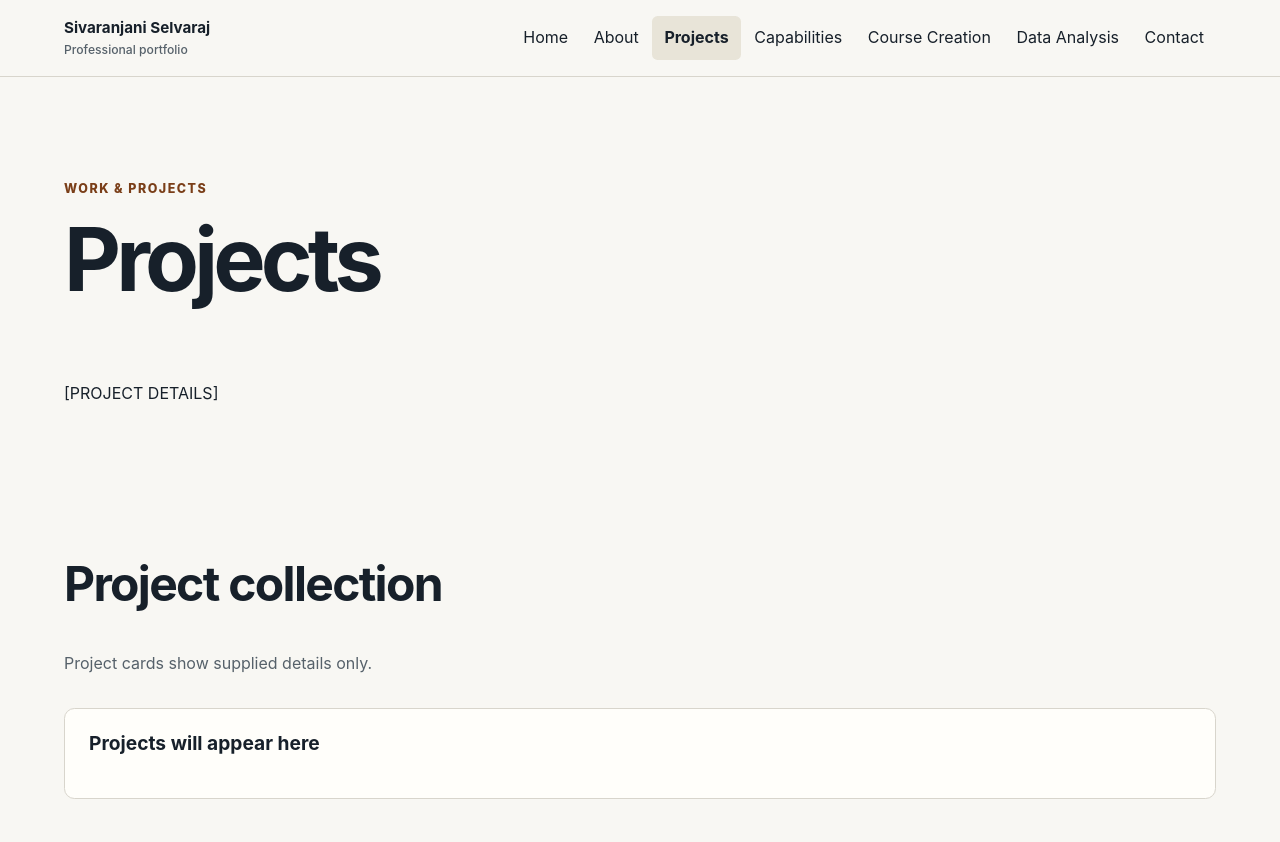
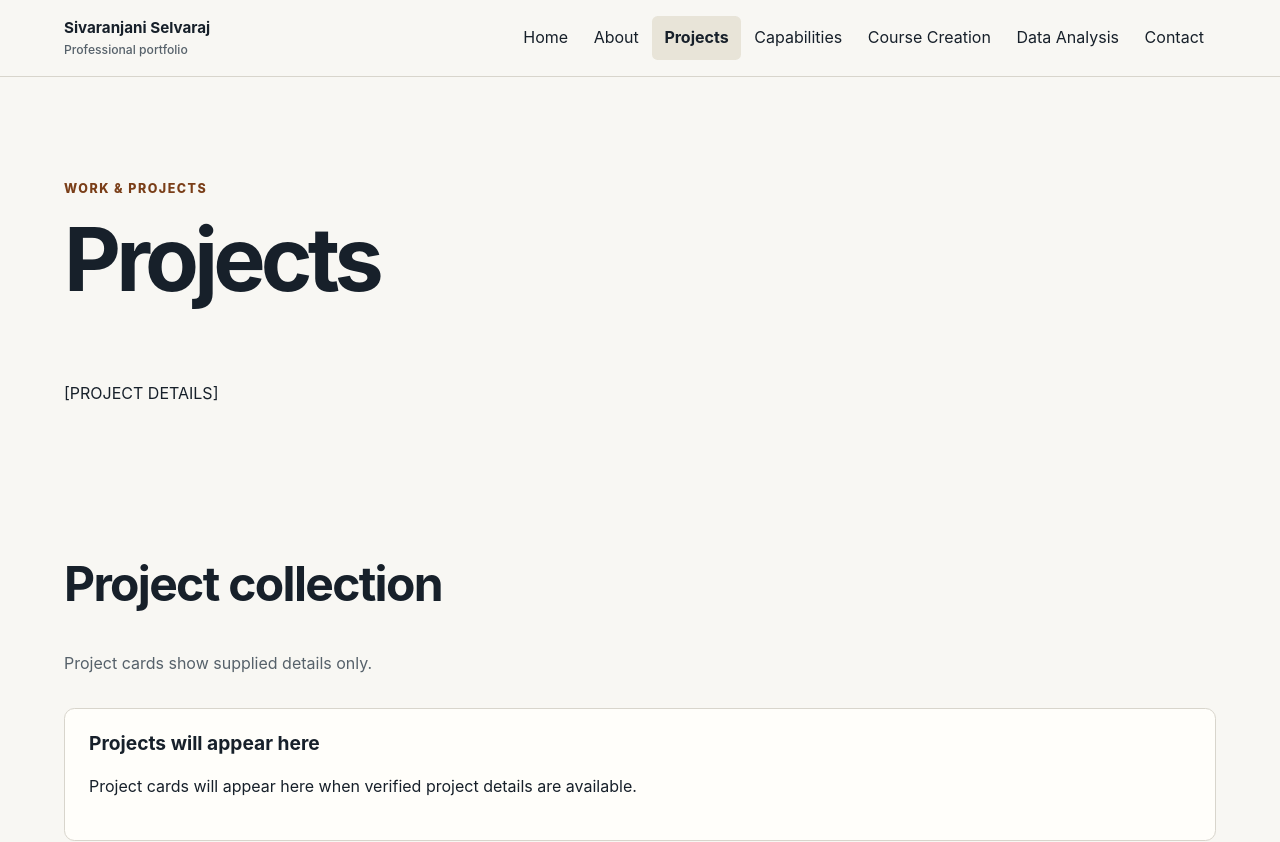
Before and after one commit to Siva0626/sivaranjani-portfolio, a React (Vite) app: page /projects in a window 1280 px wide. Shown: the top 842 px of the page. Built offline with nearby package versions, Linux system fonts and the light colour scheme.

Commit message:
Fix project grid descriptions

```diff
--- a/src/pages/CourseCreationPage.tsx
+++ b/src/pages/CourseCreationPage.tsx
@@ -5,7 +5,7 @@ import { courseCreationProjects } from '../content/portfolio'
 
 export function CourseCreationPage() {
   return <PageContainer><Section className="page-intro"><p className="eyebrow">Portfolio area</p><h1>Course creation</h1><p>[COURSE DETAILS]</p></Section>
-    <Section><SectionHeading title="Course work" description="Verified course examples and outputs will be added here." /><ProjectGrid projects={courseCreationProjects} emptyTitle="Course examples will appear here" /></Section>
+    <Section><SectionHeading title="Course work" description="Verified course examples and outputs will be added here." /><ProjectGrid projects={courseCreationProjects} emptyTitle="Course examples will appear here" emptyDescription="Verified course examples and outputs will be added here."/></Section>
     <CTASection title="Explore additional work" description="Browse projects or get in touch for more information." to="/projects" label="View projects" />
   </PageContainer>
 }
--- a/src/pages/DataAnalysisPage.tsx
+++ b/src/pages/DataAnalysisPage.tsx
@@ -5,7 +5,7 @@ import { dataAnalysisProjects } from '../content/portfolio'
 
 export function DataAnalysisPage() {
   return <PageContainer><Section className="page-intro"><p className="eyebrow">Portfolio area</p><h1>Data analysis</h1><p>[DATA ANALYSIS DETAILS]</p></Section>
-    <Section><SectionHeading title="Analysis work" description="Verified data-analysis examples and outputs will be added here." /><ProjectGrid projects={dataAnalysisProjects} emptyTitle="Data analysis examples will appear here" /></Section>
+    <Section><SectionHeading title="Analysis work" description="Verified data-analysis examples and outputs will be added here." /><ProjectGrid projects={dataAnalysisProjects} emptyTitle="Data analysis examples will appear here" emptyDescription="Verified data-analysis examples and outputs will be added here."/></Section>
     <CTASection title="Discuss a project" description="[CONTACT PREFERENCE OR MESSAGE]" to="/contact" label="Visit contact page" />
   </PageContainer>
 }
--- a/src/pages/ProjectsPage.tsx
+++ b/src/pages/ProjectsPage.tsx
@@ -5,7 +5,7 @@ import { projects } from '../content/portfolio'
 
 export function ProjectsPage() {
   return <PageContainer><Section className="page-intro"><p className="eyebrow">Work & projects</p><h1>Projects</h1><p>[PROJECT DETAILS]</p></Section>
-    <Section><SectionHeading title="Project collection" description="Project cards show supplied details only." /><ProjectGrid projects={projects} emptyTitle="Projects will appear here" /></Section>
+    <Section><SectionHeading title="Project collection" description="Project cards show supplied details only." /><ProjectGrid projects={projects} emptyTitle="Projects will appear here" emptyDescription="Project cards will appear here when verified project details are available."/></Section>
     <CTASection title="Explore specialised work" description="View course creation and data analysis portfolio areas." to="/course-creation" label="View course creation" />
   </PageContainer>
 }
```
